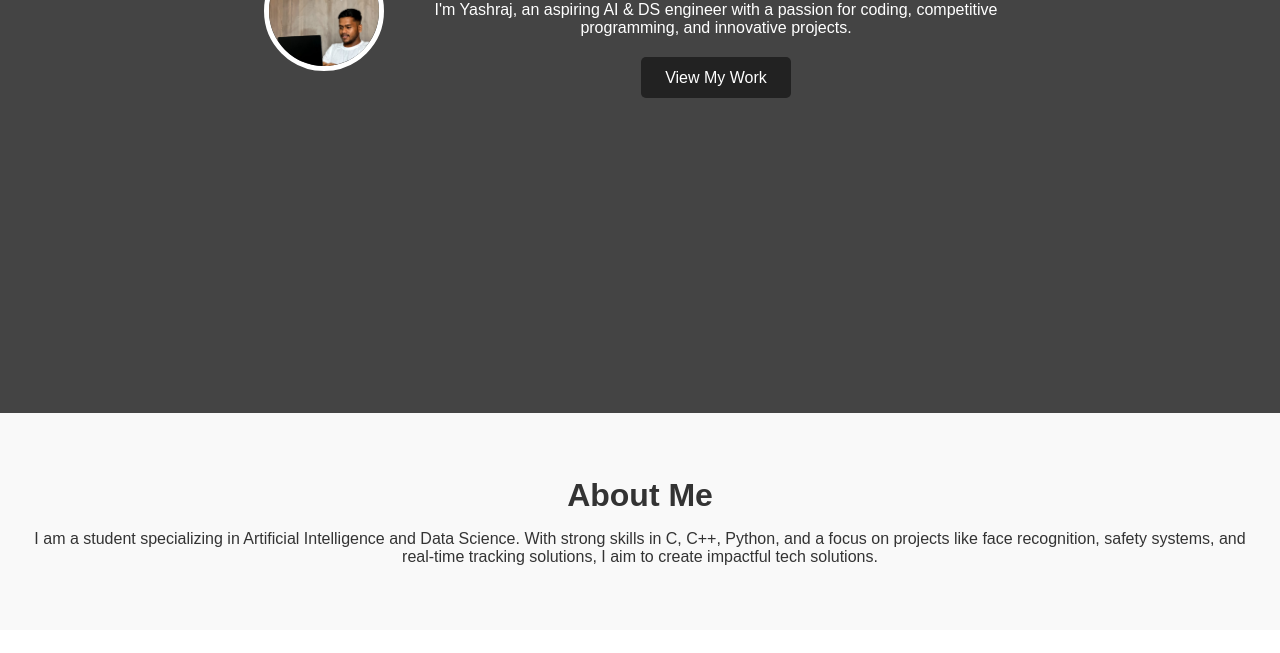
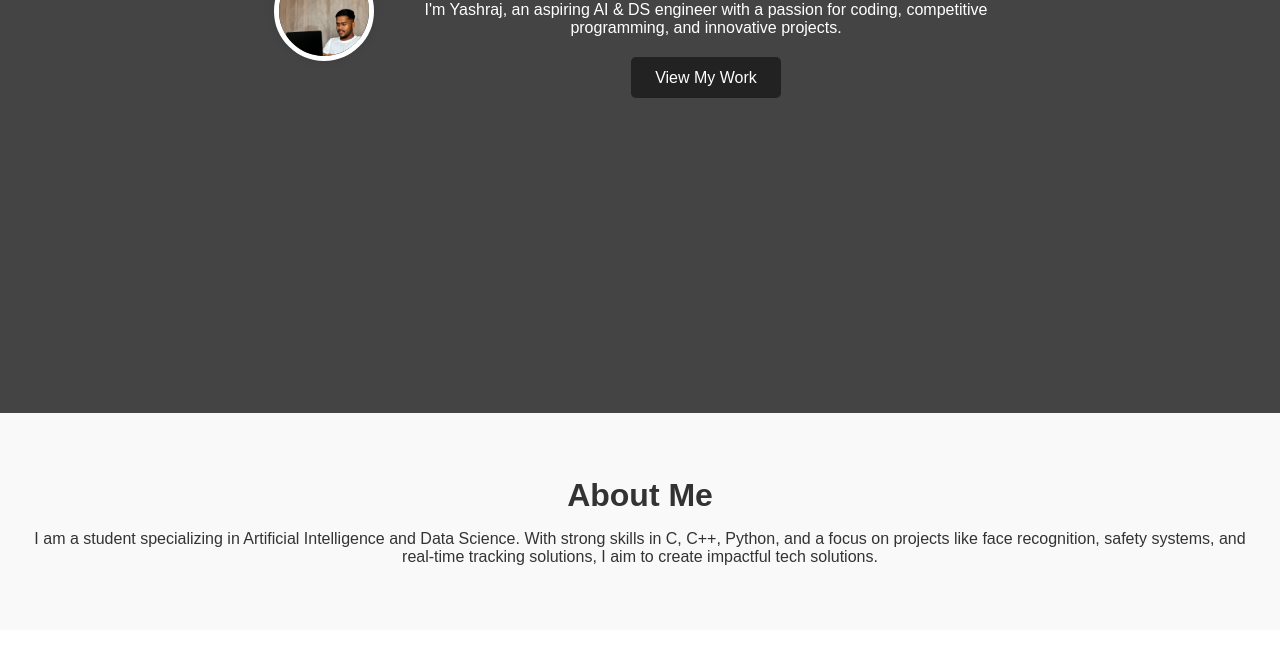
Before and after one commit to Yashrajsalunkhe/Yashraj-portfolio, a plain HTML site: page index.html in a window 1280 px wide. Shown: the part 447-1100 px from the top of the page. Drawn offline with Linux system fonts and the light colour scheme.

Commit message:
Update styles.css

```diff
--- a/styles.css
+++ b/styles.css
@@ -43,8 +43,8 @@ body {
 /* Hero Section */
 .hero {
     display: flex;
-    justify-content: center; /* Centers the content horizontally */
-    align-items: center; /* Aligns content vertically */
+    justify-content: center;
+    align-items: center;
     height: 100vh;
     text-align: center;
     padding: 0 2rem;
@@ -65,11 +65,12 @@ body {
 }
 
 .profile-image {
-    width: 120px;
-    height: 120px;
-    object-fit: cover;
-    border-radius: 50%;
-    border: 5px solid #fff;
+    width: 100px; /* Smaller size */
+    height: 100px; /* Keep it a perfect circle */
+    object-fit: cover; /* Ensure the image covers the circle without distortion */
+    border-radius: 50%; /* Make the image round */
+    border: 5px solid #fff; /* White frame around the image */
+    box-shadow: 0 0 10px rgba(0, 0, 0, 0.1); /* Optional: Adds a slight shadow around the profile image */
 }
 
 .hero-text {
```
